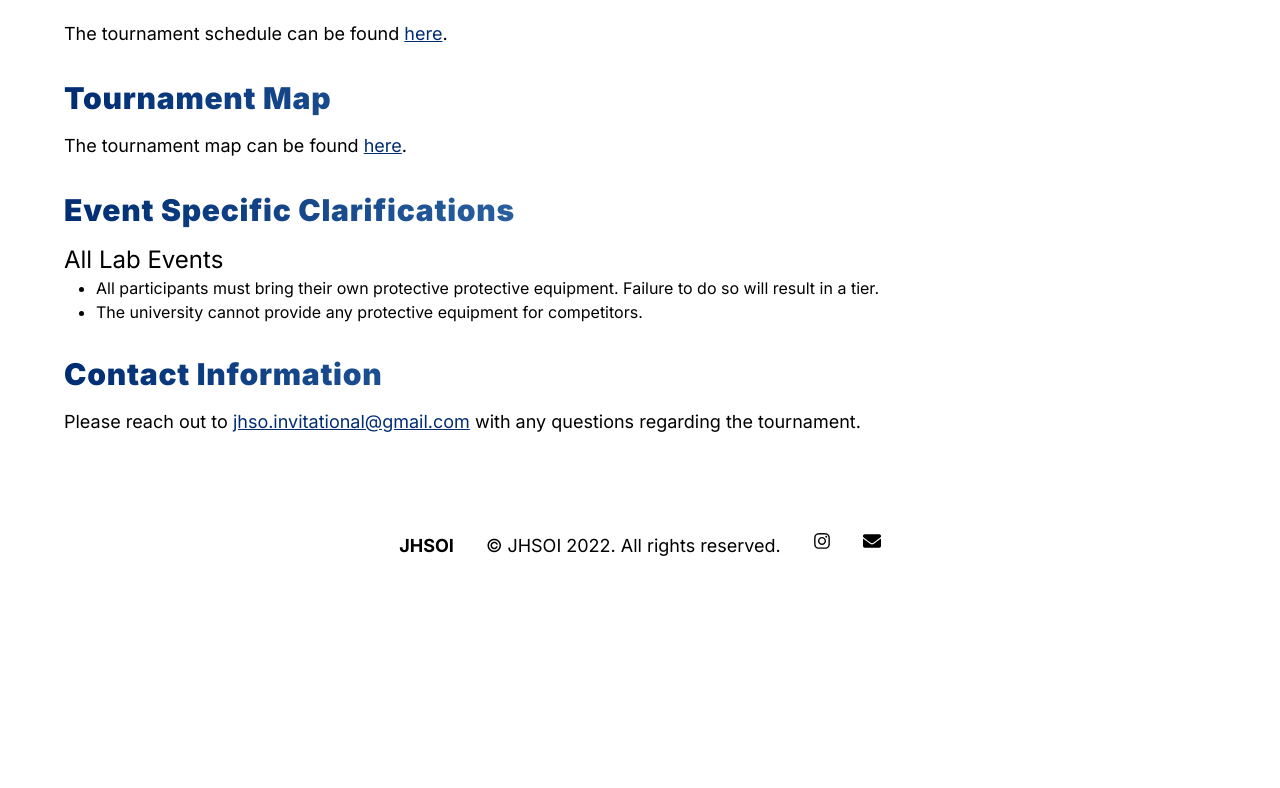
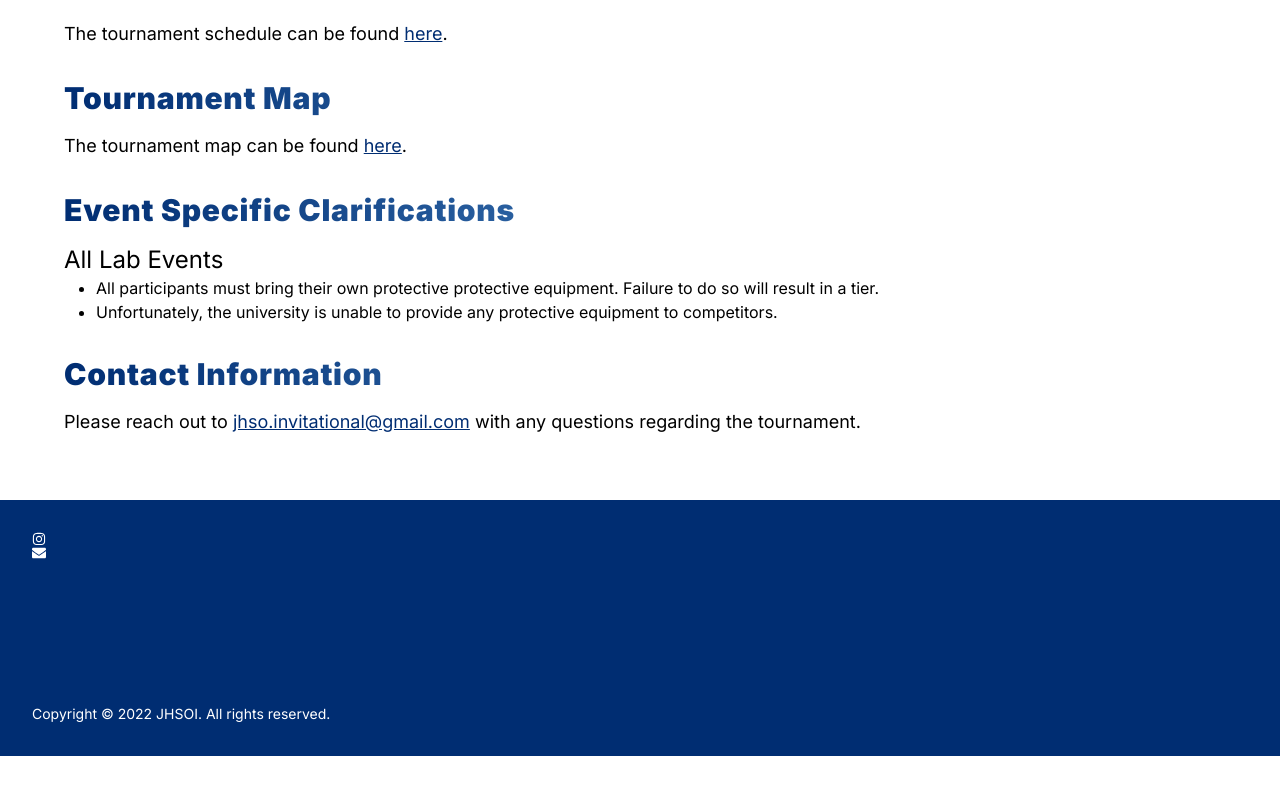
Before and after one commit to alexbluo/jhuscioly, a Next.js app: page /info in a window 1280 px wide. Shown: the part 616-1404 px from the top of the page. After the commit the page ends 1372 px from the top, so only its background shows below. Built offline with nearby package versions, Linux system fonts and the light colour scheme.

Commit message:
edit page and footer layouts, fix typo on info page

```diff
--- a/components/Footer.jsx
+++ b/components/Footer.jsx
@@ -1,17 +1,13 @@
 import React from "react";
-import Link from "next/link";
 import { FaInstagram, FaEnvelope } from "react-icons/fa";
 
+// TODO: content
 function Footer() {
   return (
-    <footer className="mt-8 h-64 w-screen bg-white">
-      <div className="flex justify-center gap-8 text-lg">
-        <Link href="/">
-          <a>
-            <b>JHSOI</b>
-          </a>
-        </Link>
-        <p>© JHSOI 2022. All rights reserved.</p>
+    <footer className="h-64 w-screen bg-blue-dark p-8 text-sm text-white">
+      <div className="flex h-full flex-col">
+        <div className="flex h-full justify-between gap-8">
+          <div>
             <a>
               <FaInstagram />
             </a>
@@ -19,6 +15,9 @@ function Footer() {
               <FaEnvelope />
             </a>
           </div>
+        </div>
+        <p>Copyright © 2022 JHSOI. All rights reserved.</p>
+      </div>
     </footer>
   );
 }
--- a/components/Layout.jsx
+++ b/components/Layout.jsx
@@ -4,10 +4,10 @@ import NavBar from "./NavBar";
 export default function Layout({ children }) {
   return (
     <>
-      <NavBar />
-      <main className="container mx-auto min-h-screen px-16 py-8">
-        {children}
-      </main>
+      <div className="min-h-screen">
+        <NavBar />
+        <main className="container mx-auto px-16 py-8">{children}</main>
+      </div>
       <Footer />
     </>
   );
--- a/pages/_app.jsx
+++ b/pages/_app.jsx
@@ -17,5 +17,3 @@ export default function App({ Component, pageProps }) {
     </>
   );
 }
-
-// TODO: getstaticprops
--- a/pages/info.jsx
+++ b/pages/info.jsx
@@ -77,8 +77,8 @@ export default function Info() {
             equipment. Failure to do so will result in a tier.
           </li>
           <li>
-            The university cannot provide any protective equipment for
-            competitors.
+            Unfortunately, the university is unable to provide any protective
+            equipment to competitors.
           </li>
         </ul>
         <h2 className="mt-8 mb-4 bg-gradient-to-r from-blue-dark to-blue-light bg-clip-text text-3xl font-black tracking-wide text-transparent">
```
Lines whose indentation alone changed are shown as unchanged.
